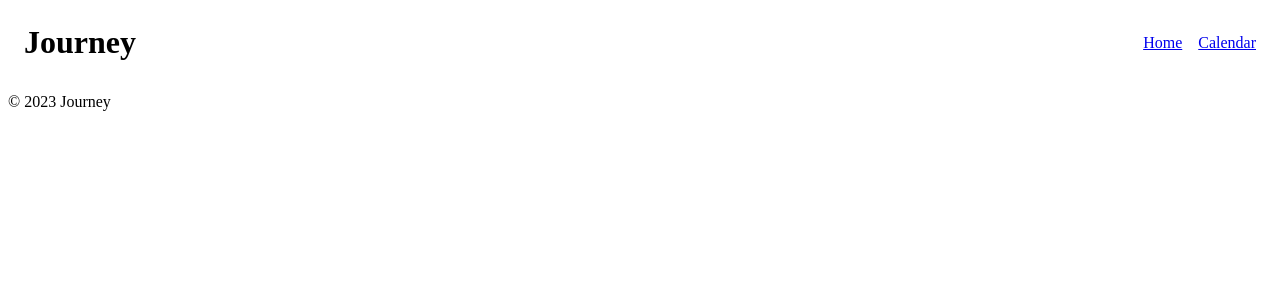
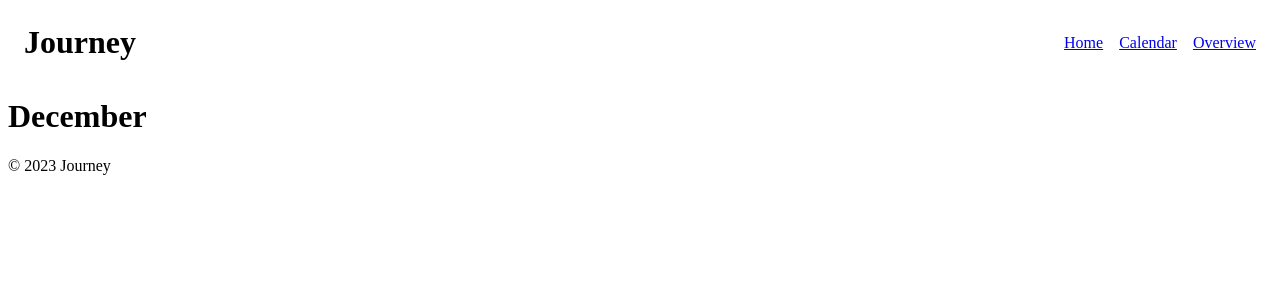
Before and after one commit to minischetti/journey, a Nuxt app in the folder vue/journey/: page /overview in a window 1280 px wide. Shown: the top 300 px of the page. Built offline with nearby package versions, Linux system fonts and the light colour scheme.

Commit message:
Checkpoint

```diff
--- a/vue/journey/components/AppHeader.vue
+++ b/vue/journey/components/AppHeader.vue
@@ -10,6 +10,10 @@ const nav = () => [
         name: "Calendar",
         path: "/calendar",
     },
+    {
+        name: "Overview",
+        path: "/overview",
+    }
 ];
 </script>
 <template>
--- a/vue/journey/components/calendar.vue
+++ b/vue/journey/components/calendar.vue
@@ -1,5 +1,6 @@
 <template>
     <div class="calendar">
+        <!-- <h1>{{ currentYear }}</h1> -->
         <div class="header">
             <button @click="previousMonth">&lt;</button>
             <h2>{{ currentMonth }}</h2>
@@ -9,31 +10,55 @@
             <div v-for="day in daysOfWeek" :key="day" class="day">{{ day }}</div>
         </div>
         <div class="dates">
-            <div v-for="date in calendarDates" :key="date" class="date">{{ date }}</div>
+            <div v-for="date in calendarDates" :key="date" class="date">
+                <div>{{ date }}</div>
+            </div>
         </div>
     </div>
 </template>
 
 <script>
-import { format, getDaysInMonth, getDay, getMonth, getYear, subMonths, addMonths } from "date-fns";
+import * as datefns from "date-fns";
 export default {
     data() {
-        const currentMonth = format(new Date(), "MMMM yyyy");
-        const daysOfWeek = () => {
-            return ["Sunday", "Monday", "Tuesday", "Wednesday", "Thursday", "Friday", "Saturday"];
-        };
-
-        const calendarDates = [...Array(getDaysInMonth(new Date(getYear(new Date()), getMonth(new Date())))).keys()].map((day) => day + 1);
         return {
-            currentMonth,
-            daysOfWeek: daysOfWeek(),
-            calendarDates,
+            date: new Date(),
         };
     },
+    computed: {
+        currentYear() {
+            return datefns.format(this.date, "yyyy");
+        },
+        currentMonth() {
+            return datefns.format(this.date, "MMMM");
+        },
+        daysOfWeek() {
+            return ["Sunday", "Monday", "Tuesday", "Wednesday", "Thursday", "Friday", "Saturday"];
+        },
+        calendarDates() {
+            return [...Array(datefns.getDaysInMonth(this.date)).keys()].map((day) => day + 1);
+        },
+    },
     methods: {
-        previousMonth() {},
-        nextMonth() {},
+        previousMonth() {
+            this.date = datefns.subMonths(this.date, 1);
+        },
+        nextMonth() {
+            this.date = datefns.addMonths(this.date, 1);
+        },
     },
+
+    mounted() {
+        this.$emit("update:currentMonth", this.currentMonth);
+    },
+
+    watch: {
+        currentMonth() {
+            this.$emit("update:currentMonth", this.currentMonth);
+        },
+    },
+
+    emits: ["update:currentMonth"],
 };
 </script>
 
--- a/vue/journey/pages/calendar.vue
+++ b/vue/journey/pages/calendar.vue
@@ -2,5 +2,4 @@
     <div>
         <Calendar/>
     </div>
-
 </template>
--- /dev/null
+++ b/vue/journey/pages/overview.vue
@@ -0,0 +1,43 @@
+<template>
+    <div>
+        <div class="container">
+            <div>
+                <div>
+                    <h1>{{ currentMonth() }}</h1>
+                </div>
+            </div>
+            <div class="day">
+            </div>
+        </div>
+    </div>
+</template>
+
+<script>
+import * as datefns from "date-fns";
+export default {
+    data() {
+        return {
+            date: new Date(),
+        };
+    },
+    methods: {
+        currentMonth() {
+            return datefns.format(this.date, "MMMM");
+        },
+        daysOfWeek() {
+            return ["Sunday", "Monday", "Tuesday", "Wednesday", "Thursday", "Friday", "Saturday"];
+        },
+        calendarDates() {
+            return [...Array(datefns.getDaysInMonth(this.date)).keys()].map((day) => day + 1);
+        },
+        previousMonth() {
+            this.date = datefns.subMonths(this.date, 1);
+        },
+        nextMonth() {
+            this.date = datefns.addMonths(this.date, 1);
+        },
+    },
+};
+</script>
+
+<style scoped></style>
--- a/vue/journey/stores/items.ts
+++ b/vue/journey/stores/items.ts
@@ -11,13 +11,30 @@ getters: {
     getItems(state): Item[] {
         return state.items;
     },
-    getItemById(state: State, id: string): Item | undefined {
-        return state.items.find((item: Item) => item.id === id);
+
+    getItemsCount(state): number {
+        return state.items.length;
     },
+
+    getItemById(state) {
+        return (id: string) => {
+            return state.items.find((item) => item.id === id);
+        };
+    },
+
+    getItem(state) {
+        return (index: number) => {
+            return state.items[index];
+        };
+    },
+
 },
   actions: {
     addItem(item: Item) {
         this.items.push(item);
     },
+    removeItem(id: string) {
+        this.items = this.items.filter((item) => item.id !== id);
+    }
   },
 });
```
